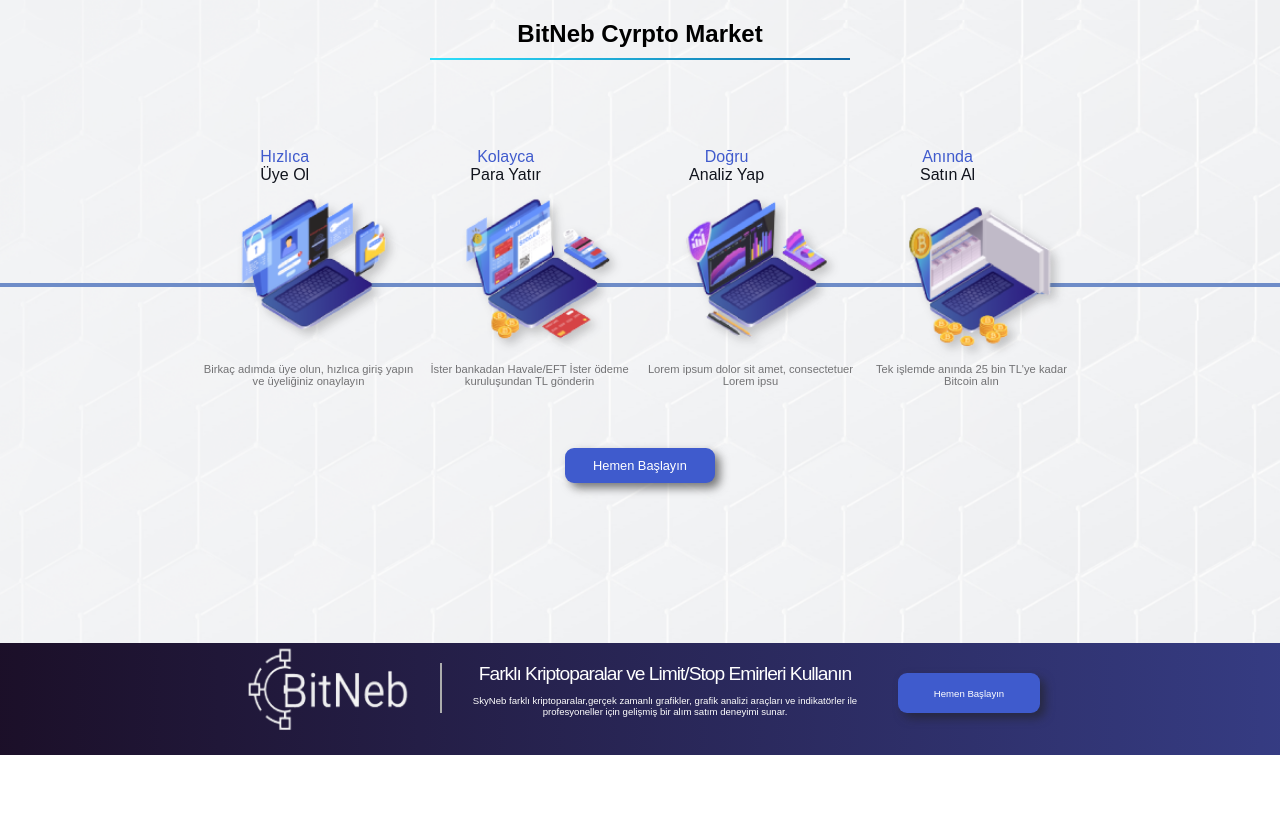
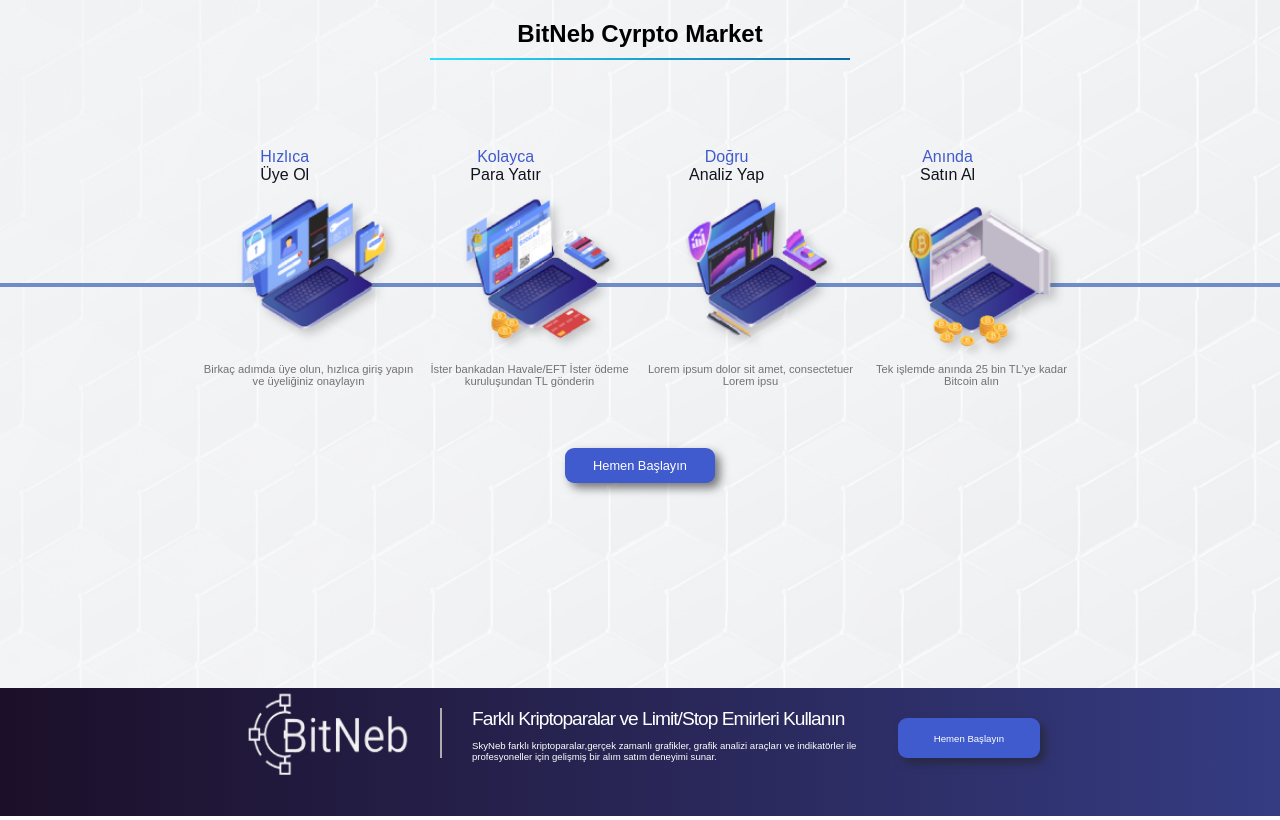
Before and after one commit to Blourvim/bitneb-landing-page, a React (Create React App) app: page / in a window 1280 px wide. Built offline with nearby package versions, Linux system fonts and the light colour scheme.

Commit message:
footer sticks to bottom now

```diff
--- a/src/App.css
+++ b/src/App.css
@@ -1,5 +1,16 @@
 .App {
   text-align: center;
+
+  min-height: 100vh;
+  height: auto !important;
+  height: 100%;
+  margin: 0 auto -7em;
+
+}
+section{
+  display: flex;
+  justify-content: center;
+  align-items: center;
 }
 
 
@@ -13,3 +24,14 @@
  padding:0;
  height:100%;
  }
+
+ #main{
+   overflow:auto;
+   padding-bottom: 7em;
+ }
+
+ #footer{
+   position:relative;
+   margin-top: -7em;
+   clear: both;
+ }
--- a/src/App.js
+++ b/src/App.js
@@ -6,13 +6,18 @@
 import ButtonSection from './components/button-section/ButtonSection';
 function App() {
   return (
+    <>
     <div className="App">
+      <div id='main'>
     <Title/>
     <LaptopSection/>
     <ButtonSection/>
-    <Footer content={footerData}/>
+    </div>
+    </div>
 
-    </div>
+    <Footer id='footer' content={footerData}/>
+
+    </>
   );
 }
 
--- a/src/components/footer/footer.css
+++ b/src/components/footer/footer.css
@@ -5,7 +5,8 @@
 }
 
   footer{
-    height: 7em;
+    height: 8em;
+    margin-top: auto;
     background:#6cf;
 
 
```
